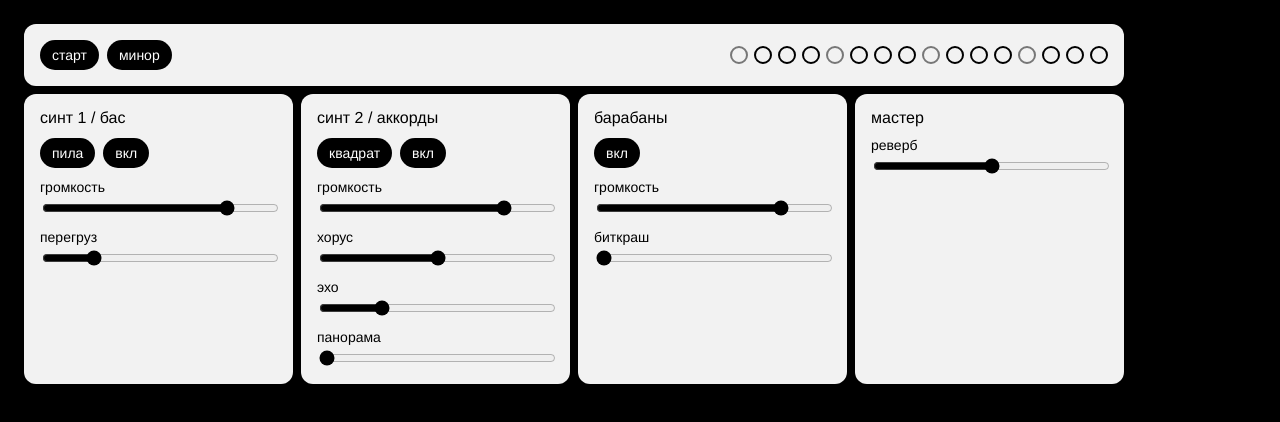
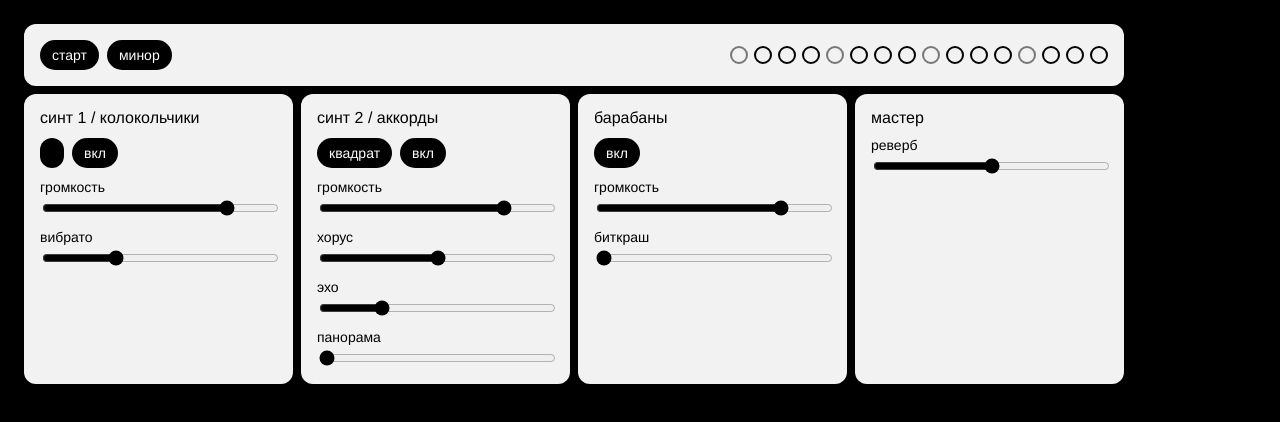
Before and after one commit to lisabsns/mood-synth, a plain HTML site: page index.html in a window 1280 px wide. Drawn offline with nearby package versions, Linux system fonts and the light colour scheme.

Commit message:
Update index.html

```diff
--- a/index.html
+++ b/index.html
@@ -20,10 +20,10 @@
       </section>
 
       <section class="Panel">
-        <h2 class="Panel__title">синт 1 / бас</h2>
+        <h2 class="Panel__title">синт 1 / колокольчики</h2>
         <div class="Panel__row">
-          <div class="Button" data-wave="bass"></div>
-          <div class="Button" data-mute="bass">вкл</div>
+          <div class="Button" data-wave="bells"></div>
+          <div class="Button" data-mute="bells">вкл</div>
         </div>
         <label class="Slider"
           >громкость
@@ -33,17 +33,17 @@
             max="1"
             step="0.01"
             value="0.8"
-            data-param="bassVolume"
+            data-param="bellsVolume"
         /></label>
         <label class="Slider"
-          >перегруз
+          >вибрато
           <input
             type="range"
             min="0"
             max="1"
             step="0.01"
-            value="0.2"
-            data-param="bassDrive"
+            value="0.3"
+            data-param="bellsVibrato"
         /></label>
       </section>
 
```
